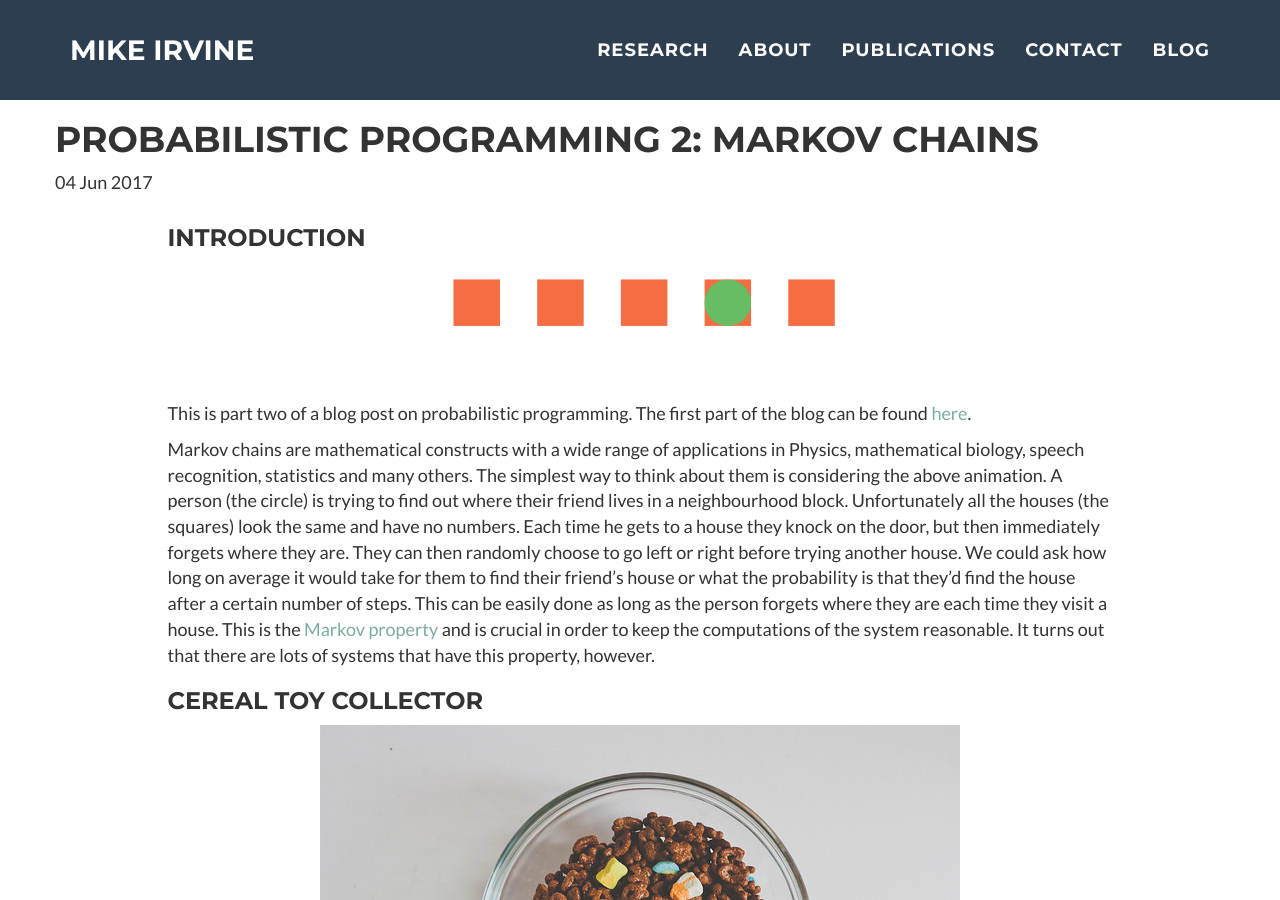
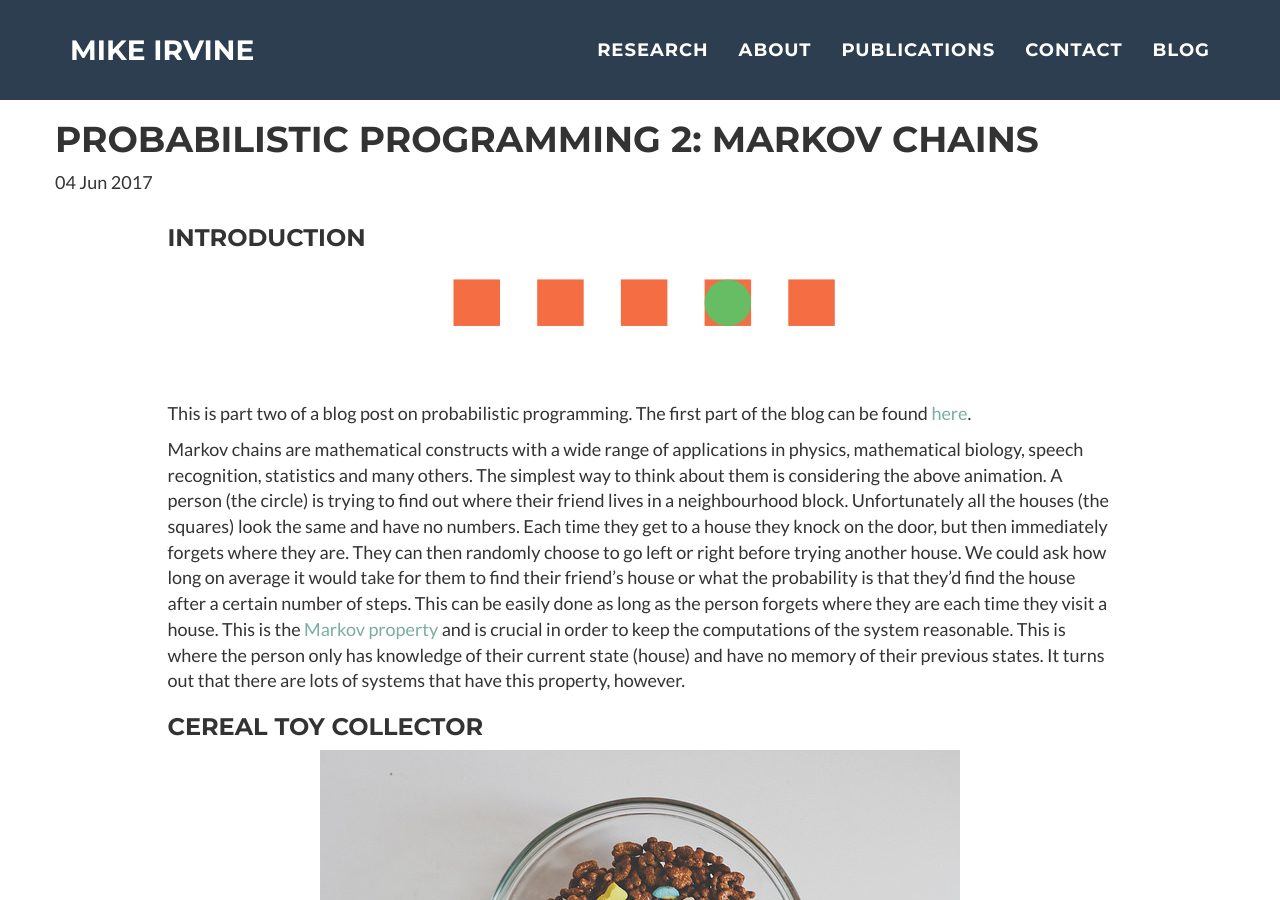
Before and after one commit to sempwn/sempwn.github.io, a Jekyll site: the page built from _posts/2017-06-04-mcmc-2.md, in a window 1280 px wide and 900 px high. Built offline with Jekyll 4.4.1, drawn with Linux system fonts in a browser that asks for light colours; nearby versions of some CDN libraries; some web fonts are replaced; formulas are drawn with MathJax 3; some of the changed text lies outside the part shown.

Commit message:
Quentin's comments on mcmc2

```diff
--- a/_posts/2017-06-04-mcmc-2.md
+++ b/_posts/2017-06-04-mcmc-2.md
@@ -19,17 +19,18 @@ This is part two of a blog post on probabilistic programming. The first part of
 the blog can be found [here]({{site.url}}/blog/2017/04/20/mcmc).
 
 Markov chains are mathematical constructs with a wide range of applications in
-Physics, mathematical biology, speech recognition, statistics and many others.
+physics, mathematical biology, speech recognition, statistics and many others.
 The simplest way to think about them is considering the above animation. A person (the circle)
 is trying to find out where their friend lives in a neighbourhood block. Unfortunately
-all the houses (the squares) look the same and have no numbers. Each time he gets to
+all the houses (the squares) look the same and have no numbers. Each time they get to
 a house they knock on the door, but then immediately forgets where they are. They can
 then randomly choose to go left or right before trying another house. We could ask how long on
 average it would take for them to find their friend's house or what the probability is that they'd
 find the house after a certain number of steps. This can be easily done as long as the person
 forgets where they are each time they visit a house. This is the [Markov property](https://en.wikipedia.org/wiki/Markov_property) and is crucial in
-order to keep the computations of the system reasonable. It turns out that there are lots of systems that
-have this property, however.
+order to keep the computations of the system reasonable. This is where the person only has knowledge of their
+current state (house) and have no memory of their previous states.
+It turns out that there are lots of systems that have this property, however.
 
 ### Cereal toy collector
 <figure class="figure">
@@ -78,7 +79,7 @@ of gaining a new unique toy. Similarly, transitioning from 2 to 3 is $1/2$ and f
 3 to 4 is a $1/4$.
 
 What is the probability of gaining a new unique toy in $x$ purchases if the
-probability is $p$?
+probability of a new unique toy in one purchase is $p$?
 This is the probability of not purchasing a new unique toy $x-1$ times followed
 by purchasing a new unique toy, or $(1-p)^{x-1}p$. This is the geometric distribution
 and we can quickly calculate the expectation and variance as,
@@ -159,7 +160,7 @@ Does this mean that after a hundred steps we would expect the winnings to be 0?
  What's the variation in one time-step? Starting at 0 if we're just as likely to
  go up one or down one then we could guess the variance is 1. We can work this
  out, using the formal definition of the variance
- $$\text{Var}[X] = \mathbb{E}[X^2]-\mathbb{E}[X]^2$$
+ $$\text{Var}[X] = \mathbb{E}[X^2]-\mathbb{E}[X]^2$$.
  The first expectation is $1^2\times p + -1^2 \times (1-p)$ and the second term is
  $(1\times p + -1 \times (1-p))^2$. This gives a formula for the variance as
  $1-(2p-1)^2$.
```
